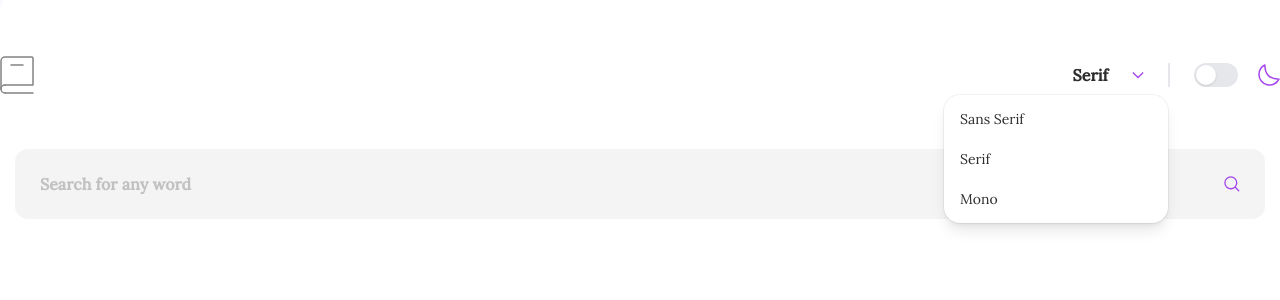
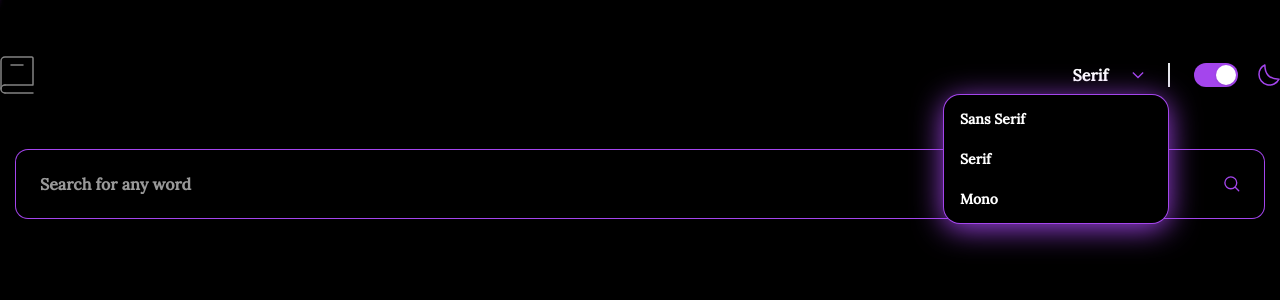
Before and after one commit to TheVanillaBean/dictionary-app, a Next.js app: page / in a window 1280 px wide. Both pictures are taken after a click on the button "Serif". Shown: the top 300 px of the page. Built offline with nearby package versions, Linux system fonts and the light colour scheme.

Commit message:
Add dark mode styles

```diff
--- a/components/container.component.jsx
+++ b/components/container.component.jsx
@@ -1,7 +1,7 @@
 import clsx from 'clsx';
 
 function Container({ className, ...props }) {
-  return <div className={clsx('mx-auto mb-14 max-w-7xl px-4', className)} {...props} />;
+  return <div className={clsx('mx-auto max-w-7xl px-4 pb-14', className)} {...props} />;
 }
 
 export default Container;
--- a/components/definition.component.jsx
+++ b/components/definition.component.jsx
@@ -21,8 +21,8 @@ function Definition() {
 
       <div className='mb-[21px] w-full border-t border-gray-400' aria-hidden='true' />
 
-      <h3 className='mb-10 text-[14px] leading-[17px] text-gray-500'>
-        Source <span className='ml-6 text-gray-700'>{sourceUrl}</span>
+      <h3 className='pb-10 text-[14px] leading-[17px] text-gray-500'>
+        Source <span className='ml-6 text-gray-700 dark:text-white'>{sourceUrl}</span>
       </h3>
     </>
   );
--- a/components/dropdown.component.jsx
+++ b/components/dropdown.component.jsx
@@ -14,7 +14,7 @@ function Dropdown({ className }) {
   return (
     <Menu as='div' className={clsx(className, 'relative text-left')}>
       <div>
-        <Menu.Button className='flex w-full items-center justify-center gap-1.5 font-bold text-gray-700 hover:bg-gray-50'>
+        <Menu.Button className='flex w-full items-center justify-center gap-1.5 font-bold text-gray-700 hover:bg-gray-50 dark:text-white dark:hover:bg-gray-700 '>
           {formatFont(appState.font)}
           <IconDown
             alt='Icon Down'
@@ -32,7 +32,7 @@ function Dropdown({ className }) {
         leave='transition ease-in duration-100'
         leaveFrom='transform opacity-100 scale-100'
         leaveTo='transform scale-90'>
-        <Menu.Items className='absolute right-0 z-10 mt-2 w-56 origin-top-right rounded-2xl bg-white shadow-lg ring-1 ring-black ring-opacity-5 focus:outline-none'>
+        <Menu.Items className='absolute right-0 z-10 mt-2 w-56 origin-top-right rounded-2xl bg-white shadow-lg ring-1 ring-black ring-opacity-5 focus:outline-none dark:bg-black dark:shadow-dropdown-dark dark:ring-1 dark:ring-purple'>
           <div className='py-1'>
             <Menu.Item>
               {({ active }) => (
@@ -40,8 +40,10 @@ function Dropdown({ className }) {
                   href='#'
                   onClick={() => handleClick('font-sans')}
                   className={clsx(
-                    active ? 'bg-gray-100 text-gray-900' : 'text-gray-700',
-                    'block px-4 py-2 text-sm'
+                    active
+                      ? 'bg-gray-100 text-gray-900 dark:bg-transparent dark:text-purple'
+                      : 'text-gray-700',
+                    'block px-4 py-2 text-sm font-bold dark:text-white'
                   )}>
                   Sans Serif
                 </a>
@@ -53,8 +55,10 @@ function Dropdown({ className }) {
                   href='#'
                   onClick={() => handleClick('font-serif')}
                   className={clsx(
-                    active ? 'bg-gray-100 text-gray-900' : 'text-gray-700',
-                    'block px-4 py-2 text-sm'
+                    active
+                      ? 'bg-gray-100 text-gray-900 dark:bg-transparent dark:text-purple'
+                      : 'text-gray-700',
+                    'block px-4 py-2 text-sm font-bold dark:text-white'
                   )}>
                   Serif
                 </a>
@@ -66,8 +70,10 @@ function Dropdown({ className }) {
                   href='#'
                   onClick={() => handleClick('font-mono')}
                   className={clsx(
-                    active ? 'bg-gray-100 text-gray-900' : 'text-gray-700',
-                    'block px-4 py-2 text-sm'
+                    active
+                      ? 'bg-gray-100 text-gray-900 dark:bg-transparent dark:text-purple'
+                      : 'text-gray-700',
+                    'block px-4 py-2 text-sm font-bold dark:text-white'
                   )}>
                   Mono
                 </a>
--- a/components/header.component.jsx
+++ b/components/header.component.jsx
@@ -10,7 +10,7 @@ function Header({ className }) {
     <header
       className={clsx(
         className,
-        'mx-auto mt-14 flex max-w-7xl flex-1 items-center justify-around'
+        'mx-auto flex max-w-7xl flex-1 items-center justify-around pt-14'
       )}>
       <div className='relative flex lg:flex-1'>
         <Link href='#'>
--- a/components/meaning.component.jsx
+++ b/components/meaning.component.jsx
@@ -5,10 +5,10 @@ function Meaning({ className, meaning: { partOfSpeech, definitions, synonyms } }
   return (
     <div className={clsx(className)}>
       <div className='mb-10 flex items-center justify-stretch gap-6'>
-        <h2 className='text-2xl font-bold italic'>{partOfSpeech}</h2>
+        <h2 className='text-2xl font-bold italic dark:text-white'>{partOfSpeech}</h2>
         <div className='w-full border-t border-gray-400' aria-hidden='true' />
       </div>
-      <div className='prose mb-10 max-w-4xl'>
+      <div className='prose mb-10 max-w-4xl dark:prose-invert'>
         <h3 className='font-normal text-gray-500'>Meaning</h3>
         <ul className='ml-5 marker:text-purple'>
           {definitions.map(({ definition }, index) => (
@@ -17,7 +17,7 @@ function Meaning({ className, meaning: { partOfSpeech, definitions, synonyms } }
         </ul>
       </div>
       {synonyms.length > 0 && (
-        <div className='prose flex items-center gap-6'>
+        <div className='prose flex items-center gap-6 dark:prose-invert'>
           <h3 className='mb-0 font-normal text-gray-500'>Synonyms</h3>
           <div>
             {synonyms.map((synonym, index) => {
--- a/components/search.component.jsx
+++ b/components/search.component.jsx
@@ -17,7 +17,7 @@ function Search({ className, onSubmit, error = false, empty = false }, ref) {
             name='search'
             id='search'
             className={clsx(
-              `w-full rounded-xl border-0 bg-gray-300 py-5 pl-6 font-bold text-gray-700 ring-1 ring-gray-300 placeholder:text-gray-700 placeholder:opacity-25 focus:ring-1 sm:text-base`,
+              `dark:autofill:shadow-[inset_0_0_0px_1000px_rgb(255,255,255, 0.1)] w-full rounded-xl border-0 bg-gray-300  py-5 pl-6 font-bold text-gray-700 ring-1 ring-gray-300 placeholder:text-gray-700 placeholder:opacity-25 focus:ring-1 dark:bg-black dark:text-white dark:ring-purple dark:placeholder:text-white dark:placeholder:opacity-60 dark:autofill:text-white sm:text-base`,
               error ? 'ring-red focus:ring-red' : 'focus:ring-purple'
             )}
             placeholder='Search for any word'
--- a/components/toggle.component.jsx
+++ b/components/toggle.component.jsx
@@ -1,23 +1,31 @@
+import { APP_ACTIONS, AppContext } from '@/context/appContext.context';
 import { Switch } from '@headlessui/react';
 import clsx from 'clsx';
-import { useState } from 'react';
+import { useContext } from 'react';
 
-function Toggle({ className }) {
-  const [enabled, setEnabled] = useState(false);
+function Toggle() {
+  const {
+    appState: { darkMode },
+    dispatchApp,
+  } = useContext(AppContext);
+
+  const toggleDarkMode = () => {
+    dispatchApp({ type: APP_ACTIONS.TOGGLE_DARK_MODE });
+  };
 
   return (
     <Switch
-      checked={enabled}
-      onChange={setEnabled}
+      checked={darkMode}
+      onChange={toggleDarkMode}
       className={clsx(
-        enabled ? 'bg-purple' : 'bg-gray-200',
+        darkMode ? 'bg-purple' : 'bg-gray-200',
         'relative flex h-6 w-11 flex-shrink-0 cursor-pointer rounded-full border-2 border-transparent transition-colors duration-200 ease-in-out focus:outline-none focus:ring-2 focus:ring-purple focus:ring-offset-2'
       )}>
       <span className='sr-only'>Use Dark Mode</span>
       <span
         aria-hidden='true'
         className={clsx(
-          enabled ? 'translate-x-5' : 'translate-x-0',
+          darkMode ? 'translate-x-5' : 'translate-x-0',
           'pointer-events-none inline-block h-5 w-5 transform rounded-full bg-white shadow ring-0 transition duration-200 ease-in-out'
         )}
       />
--- a/components/word.component.jsx
+++ b/components/word.component.jsx
@@ -26,7 +26,7 @@ function Word({ className }) {
 
   return (
     <div className={clsx(className, 'flex justify-between')}>
-      <div className='prose flex flex-col'>
+      <div className='prose flex flex-col dark:prose-invert'>
         <h1>{word}</h1>
         <h2 className='font-normal text-purple'>{phonetic}</h2>
       </div>
--- a/context/appContext.context.jsx
+++ b/context/appContext.context.jsx
@@ -18,7 +18,7 @@ export const formatFont = (font) => {
 };
 
 const initialState = {
-  darkMode: false,
+  darkMode: true,
   font: 'font-serif',
   definition: null,
 };
--- a/pages/index.js
+++ b/pages/index.js
@@ -38,7 +38,8 @@ export default function Home() {
   }
 
   return (
-    <div className={`${font} ${darkMode}`}>
+    <div className={`${font} ${darkMode && 'dark'}`}>
+      <div className='h-full min-h-screen dark:bg-black'>
         <LoadingBar color='#A445ED' ref={progressBarRef} height={4} />
 
         <Header className='mb-14' />
@@ -47,6 +48,7 @@ export default function Home() {
 
           {definition && <Definition />}
         </Container>
+      </div>
     </div>
   );
 
--- a/tailwind.config.js
+++ b/tailwind.config.js
@@ -1,5 +1,6 @@
 /** @type {import('tailwindcss').Config} */
 module.exports = {
+  darkMode: 'class',
   content: [
     './pages/**/*.{js,ts,jsx,tsx,mdx}',
     './components/**/*.{js,ts,jsx,tsx,mdx}',
@@ -97,6 +98,9 @@ module.exports = {
         purple: '#A445ED',
         red: '#FF5252',
       },
+      boxShadow: {
+        'dropdown-dark': '0px 5px 30px #A445ED',
+      },
       fontFamily: {
         sans: ['var(--font-inter)', 'sans-serif'],
         serif: ['var(--font-lora)', 'serif'],
```
Lines whose indentation alone changed are shown as unchanged.
